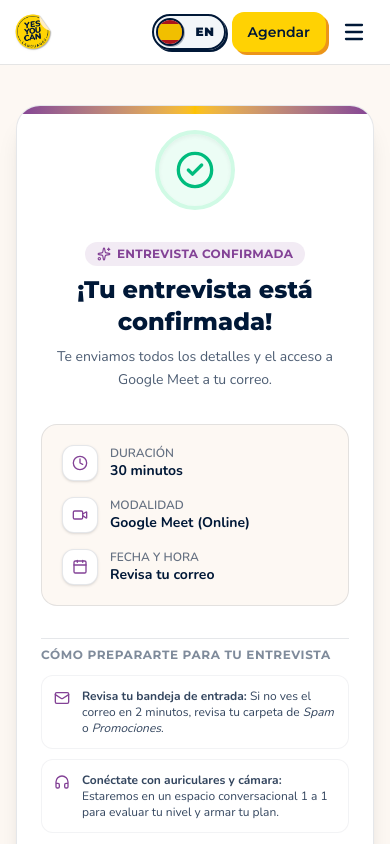
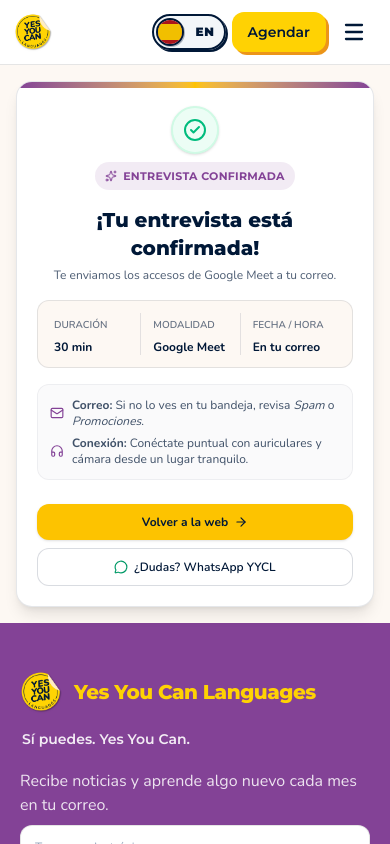
Before and after one commit to Dietol25/yycl-version-anterior, a Next.js app: page /reserva-confirmada in a window 390 px wide. Shown: the top 844 px of the page. Built offline with nearby package versions, Linux system fonts and the light colour scheme.

Commit message:
fix(confirmacion): make card compact and above-the-fold on mobile

```diff
--- a/app/reserva-confirmada/page.tsx
+++ b/app/reserva-confirmada/page.tsx
@@ -56,109 +56,85 @@ function ReservaConfirmadaContent() {
     <div className="min-h-screen flex flex-col bg-[#FDF8F3] text-[#001837]">
       <Navbar />
 
-      <main className="flex-1 py-10 sm:py-14 px-4 sm:px-6 lg:px-8 max-w-3xl mx-auto w-full">
-        {/* Card Principal de Confirmación */}
-        <div className="bg-white rounded-3xl border border-[#001837]/10 p-6 sm:p-10 shadow-xl space-y-8 text-center relative overflow-hidden">
+      <main className="flex-1 py-4 sm:py-8 px-4 sm:px-6 lg:px-8 max-w-2xl mx-auto w-full flex items-center justify-center">
+        {/* Card Principal de Confirmación Compacta */}
+        <div className="bg-white rounded-2xl sm:rounded-3xl border border-[#001837]/10 p-5 sm:p-7 shadow-lg space-y-4 text-center relative overflow-hidden w-full">
 
           {/* Acento decorativo superior */}
-          <div className="absolute top-0 left-0 right-0 h-2 bg-gradient-to-r from-[#834296] via-[#FDC300] to-[#834296]" />
+          <div className="absolute top-0 left-0 right-0 h-1.5 bg-gradient-to-r from-[#834296] via-[#FDC300] to-[#834296]" />
 
-          {/* Ícono de Éxito */}
-          <div className="inline-flex items-center justify-center w-20 h-20 rounded-full bg-emerald-50 border-4 border-emerald-100 text-emerald-500 shadow-inner">
-            <CheckCircle2 className="w-10 h-10" />
+          {/* Badge + Ícono Compactos */}
+          <div className="flex flex-col items-center gap-2 pt-1">
+            <div className="inline-flex items-center justify-center w-12 h-12 rounded-full bg-emerald-50 border-2 border-emerald-100 text-emerald-500 shadow-sm">
+              <CheckCircle2 className="w-6 h-6" />
+            </div>
+            <div className="inline-flex items-center gap-1.5 px-2.5 py-0.5 rounded-full bg-[#834296]/10 text-[#834296] text-[11px] font-bold tracking-wide uppercase font-heading">
+              <Sparkles className="w-3 h-3" />
+              <span>Entrevista Confirmada</span>
+            </div>
           </div>
 
           {/* Encabezado */}
-          <div className="space-y-2">
-            <div className="inline-flex items-center gap-1.5 px-3 py-1 rounded-full bg-[#834296]/10 text-[#834296] text-xs font-bold tracking-wide uppercase font-heading">
-              <Sparkles className="w-3.5 h-3.5" />
-              <span>Entrevista Confirmada</span>
-            </div>
-            <h1 className="text-2xl sm:text-3xl lg:text-4xl font-extrabold font-heading text-[#001837]">
+          <div className="space-y-1">
+            <h1 className="text-xl sm:text-2xl font-extrabold font-heading text-[#001837]">
               {firstName ? `¡Todo listo, ${firstName}!` : "¡Tu entrevista está confirmada!"}
             </h1>
-            <p className="text-sm sm:text-base text-[#001837]/70 max-w-lg mx-auto leading-relaxed">
-              Te enviamos todos los detalles y el acceso a Google Meet a tu correo
+            <p className="text-xs sm:text-sm text-[#001837]/70 max-w-md mx-auto leading-normal">
+              Te enviamos los accesos de Google Meet a tu correo
               {email ? <strong className="text-[#001837]"> ({email})</strong> : ""}.
             </p>
           </div>
 
-          {/* Tarjeta de Resumen de la Cita */}
-          <div className="bg-[#FDF8F3] border border-[#001837]/10 rounded-2xl p-5 sm:p-6 text-left grid grid-cols-1 sm:grid-cols-3 gap-4">
-            <div className="flex items-start gap-3">
-              <div className="w-9 h-9 rounded-xl bg-white flex items-center justify-center text-[#834296] border border-[#001837]/10 shrink-0 shadow-sm">
-                <Clock className="w-4 h-4" />
-              </div>
-              <div>
-                <p className="text-xs text-[#001837]/60 font-semibold uppercase">Duración</p>
-                <p className="text-sm font-bold text-[#001837]">30 minutos</p>
-              </div>
+          {/* Tarjeta de Resumen Compacta */}
+          <div className="bg-[#FDF8F3] border border-[#001837]/10 rounded-xl p-3 sm:p-4 text-left grid grid-cols-3 gap-2 divide-x divide-[#001837]/10 text-center sm:text-left">
+            <div className="px-1 sm:px-2">
+              <p className="text-[10px] sm:text-xs text-[#001837]/60 font-semibold uppercase">Duración</p>
+              <p className="text-xs sm:text-sm font-bold text-[#001837] mt-0.5">30 min</p>
             </div>
 
-            <div className="flex items-start gap-3">
-              <div className="w-9 h-9 rounded-xl bg-white flex items-center justify-center text-[#834296] border border-[#001837]/10 shrink-0 shadow-sm">
-                <Video className="w-4 h-4" />
-              </div>
-              <div>
-                <p className="text-xs text-[#001837]/60 font-semibold uppercase">Modalidad</p>
-                <p className="text-sm font-bold text-[#001837]">Google Meet (Online)</p>
-              </div>
+            <div className="px-1 sm:px-2">
+              <p className="text-[10px] sm:text-xs text-[#001837]/60 font-semibold uppercase">Modalidad</p>
+              <p className="text-xs sm:text-sm font-bold text-[#001837] mt-0.5 truncate">Google Meet</p>
             </div>
 
-            <div className="flex items-start gap-3">
-              <div className="w-9 h-9 rounded-xl bg-white flex items-center justify-center text-[#834296] border border-[#001837]/10 shrink-0 shadow-sm">
-                <Calendar className="w-4 h-4" />
-              </div>
-              <div>
-                <p className="text-xs text-[#001837]/60 font-semibold uppercase">Fecha y Hora</p>
-                <p className="text-sm font-bold text-[#001837]">
-                  {formattedDate ? `${formattedDate}, ${formattedTime}` : "Revisa tu correo"}
-                </p>
-              </div>
+            <div className="px-1 sm:px-2">
+              <p className="text-[10px] sm:text-xs text-[#001837]/60 font-semibold uppercase">Fecha / Hora</p>
+              <p className="text-xs sm:text-sm font-bold text-[#001837] mt-0.5 truncate">
+                {formattedDate ? `${formattedDate}, ${formattedTime}` : "En tu correo"}
+              </p>
             </div>
           </div>
 
-          {/* Tips de preparación */}
-          <div className="text-left space-y-3 pt-2 border-t border-[#001837]/10">
-            <h3 className="text-xs font-bold uppercase tracking-wider text-[#001837]/50 font-heading">
-              Cómo prepararte para tu entrevista
-            </h3>
-
-            <div className="space-y-2.5">
-              <div className="flex items-start gap-3 bg-white p-3 rounded-xl border border-[#001837]/5 text-xs sm:text-sm text-[#001837]/80">
-                <Mail className="w-4 h-4 text-[#834296] shrink-0 mt-0.5" />
-                <span>
-                  <strong>Revisa tu bandeja de entrada:</strong> Si no ves el correo en 2 minutos, revisa tu carpeta de <em>Spam</em> o <em>Promociones</em>.
-                </span>
-              </div>
-
-              <div className="flex items-start gap-3 bg-white p-3 rounded-xl border border-[#001837]/5 text-xs sm:text-sm text-[#001837]/80">
-                <Headphones className="w-4 h-4 text-[#834296] shrink-0 mt-0.5" />
-                <span>
-                  <strong>Conéctate con auriculares y cámara:</strong> Estaremos en un espacio conversacional 1 a 1 para evaluar tu nivel y armar tu plan.
-                </span>
-              </div>
+          {/* Tips de preparación ultra compactos */}
+          <div className="text-left bg-[#001837]/[0.02] border border-[#001837]/5 rounded-xl p-3 space-y-1.5 text-xs text-[#001837]/75">
+            <div className="flex items-center gap-2">
+              <Mail className="w-3.5 h-3.5 text-[#834296] shrink-0" />
+              <span><strong>Correo:</strong> Si no lo ves en tu bandeja, revisa <em>Spam</em> o <em>Promociones</em>.</span>
+            </div>
+            <div className="flex items-center gap-2">
+              <Headphones className="w-3.5 h-3.5 text-[#834296] shrink-0" />
+              <span><strong>Conexión:</strong> Conéctate puntual con auriculares y cámara desde un lugar tranquilo.</span>
             </div>
           </div>
 
-          {/* Acciones Finales */}
-          <div className="flex flex-col sm:flex-row items-center justify-center gap-3 pt-4">
+          {/* Acciones Finales Compactas */}
+          <div className="flex flex-col sm:flex-row items-center justify-center gap-2 pt-2">
             <Link
               href="/"
-              className="w-full sm:w-auto inline-flex items-center justify-center gap-2 px-6 py-3 rounded-xl bg-[#FDC300] text-[#001837] font-bold text-sm hover:brightness-105 transition-all shadow-md active:scale-95"
+              className="w-full sm:w-auto inline-flex items-center justify-center gap-1.5 px-5 py-2.5 rounded-xl bg-[#FDC300] text-[#001837] font-bold text-xs sm:text-sm hover:brightness-105 transition-all shadow-sm active:scale-95"
             >
               <span>Volver a la web</span>
-              <ArrowRight className="w-4 h-4" />
+              <ArrowRight className="w-3.5 h-3.5" />
             </Link>
 
             <a
               href="https://wa.me/573105799650?text=Hola%20YYCL,%20acabo%20de%20agendar%20mi%20entrevista%20diagn%C3%B3stica"
               target="_blank"
               rel="noopener noreferrer"
-              className="w-full sm:w-auto inline-flex items-center justify-center gap-2 px-6 py-3 rounded-xl bg-white border border-[#001837]/15 text-[#001837] font-bold text-sm hover:bg-[#FDF8F3] transition-all"
+              className="w-full sm:w-auto inline-flex items-center justify-center gap-1.5 px-4 py-2.5 rounded-xl bg-white border border-[#001837]/15 text-[#001837] font-semibold text-xs sm:text-sm hover:bg-[#FDF8F3] transition-all"
             >
-              <MessageCircle className="w-4 h-4 text-emerald-600" />
-              <span>¿Dudas? Escríbenos por WhatsApp</span>
+              <MessageCircle className="w-3.5 h-3.5 text-emerald-600" />
+              <span>¿Dudas? WhatsApp YYCL</span>
             </a>
           </div>
 
```
